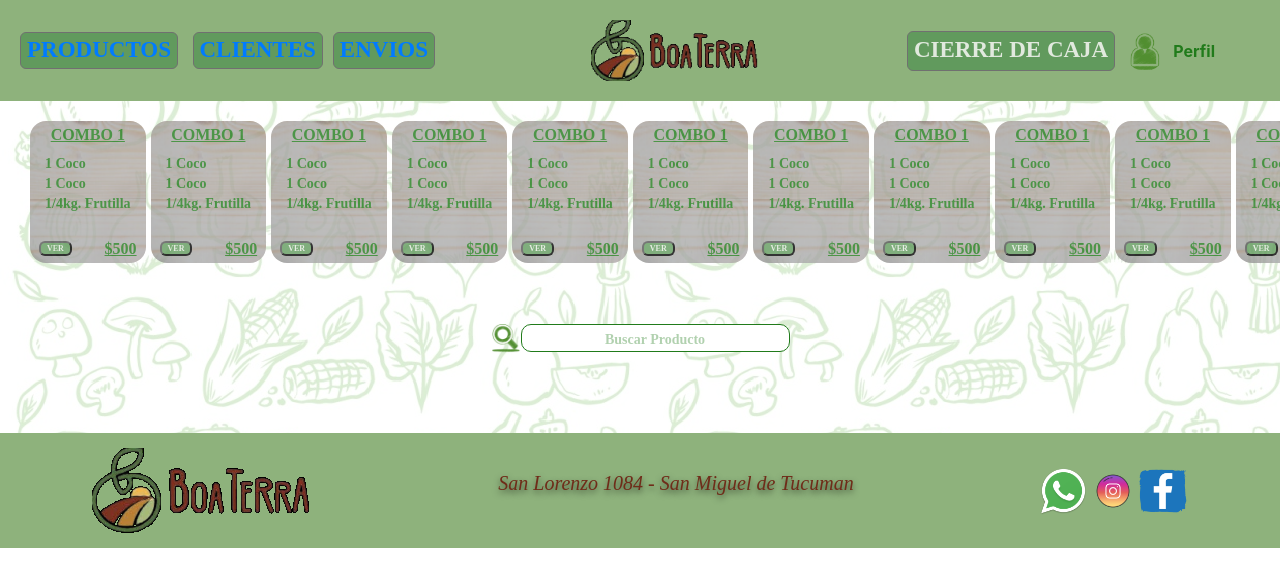
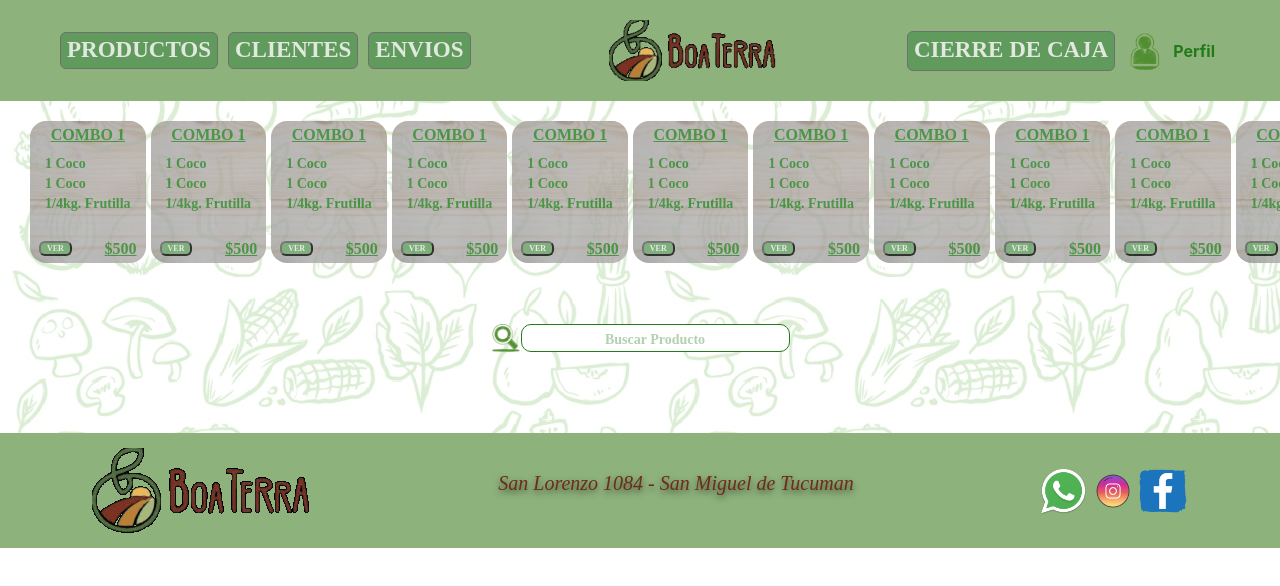
Before and after one commit to bertini91/BoaTerra, a React app: page /principal in a window 1280 px wide. Shown: the top 586 px of the page. Built offline with nearby package versions, Linux system fonts and the light colour scheme; no server answers.

Commit message:
header y footer responsive

```diff
--- a/src/assets/styles/components/Footer.scss
+++ b/src/assets/styles/components/Footer.scss
@@ -13,7 +13,6 @@
   text-shadow: 0 3px 6px rgba(0, 0, 0, 0.6);
   font-family: TempusSansITC;
   font-style: italic;
-  /* font-style: normal; */
   font-size: 20px;
   font-weight: normal;
   font-stretch: normal;
@@ -33,3 +32,10 @@
   height: 50px;
   object-fit: cover;
 }
+
+@media screen and (max-width: 800px){
+  .footer{
+    display: grid;
+    justify-items: center;
+  }
+}
--- a/src/assets/styles/components/Header.scss
+++ b/src/assets/styles/components/Header.scss
@@ -30,17 +30,14 @@ $back-color_perfil: rgba(225, 233, 222, 0.59);
   justify-content: space-between;
   align-items: center;
 }
+.ulOptionHeader {
+  display: flex;
+}
+.commonButtons {
+  display: flex;
+}
 
 .header button {
-  font-family: BigJohn;
-  font-size: 23px;
-  font-weight: normal;
-  font-stretch: normal;
-  font-style: normal;
-  line-height: 1.43;
-  letter-spacing: normal;
-  text-align: center;
-  color: #e1e9de;
   border-radius: 6px;
   border: solid 1px #707070;
   background-color: #619a5d;
@@ -48,15 +45,32 @@ $back-color_perfil: rgba(225, 233, 222, 0.59);
   text-transform: uppercase;
   font-weight: bold;
 }
+.buttonOption {
+  margin: 0;
+  display: none;
+}
+.header ul {
+  list-style: none;
+  margin-bottom: 0;
+}
+.header button a {
+  font-family: BigJohn;
+  font-size: 23px;
+  font-stretch: normal;
+  font-style: normal;
+  line-height: 1.43;
+  letter-spacing: normal;
+  text-align: center;
+  color: #e1e9de;
+  text-decoration: none;
+}
 
 .header__menu {
   margin-right: 45px;
-  /* padding-left: 20px; */
   display: flex;
-  /* height: 100%; */
 }
-.header__menu-ListOption{
-  /* background-color: $back-color_perfil; */
+.header__menu-ListOption,
+.ulOptionHeader {
   background-color: $back-color_header-footer;
   border-bottom-right-radius: 8px;
   border-bottom-left-radius: 8px;
@@ -64,17 +78,11 @@ $back-color_perfil: rgba(225, 233, 222, 0.59);
 
 .header__menu ul {
   display: none;
-  list-style: none;
-  /* margin: 0px 0px 0px -14px; */
   padding: 0px;
   padding-top: 50px;
   position: absolute;
   z-index: 2;
-  /* width: 100px; */
   width: max-content;
-
-  /* text-align: right;
-  margin-left: 0; */
 }
 
 .header__menu:hover ul,
@@ -83,24 +91,19 @@ ul:hover {
 }
 
 .header__menu li {
-  /* background-color: $back-color_perfil; */
   padding: 5px 7px 3px 7px;
-  /* text-decoration: none; */
 }
 
-
 .header__menu li a {
-  color: #e1e9de;;
+  color: #e1e9de;
   font-weight: bold;
-  /* text-decoration: none; */
-  /* padding-top: 5px; */
   font-family: $font-famili_Header;
   text-transform: uppercase;
 }
-.header__menu li a:hover{
+.header__menu li a:hover {
   font-size: 1.04rem;
 }
-.header__menu li:hover {
+li:hover {
   text-decoration: underline;
   text-decoration: none;
 }
@@ -121,75 +124,56 @@ ul:hover {
   margin-right: 8px;
   width: 40px;
   border-radius: 100%;
-  object-fit: cover; //es usado para ordenar la imagen y no se deforme
+  object-fit: cover;
 }
 
-/*
-#header {
-  z-index: 2;
-  position: fixed;
-  width: 100%;
-  height: 60px;
-  line-height: 60px;
-  background: #222;
-
-#nav {
-  position: absolute;
-  right: 0;
-  top: -15px;
-  height: 60px;
-}
-#nav ul li {
-  float: left;
-  list-style: none;
-}
-#nav ul li a {
-  display: block;
-  color: white;
-  text-decoration: none;
-  padding: 0 10px;
+.closeBox_perfil {
+  display: none;
 }
 
-@media (max-width: 599px) {
-  #header .container {
+@media screen and (max-width: 1040px) {
+  .closeBox_perfil {
+    display: inline;
+  }
+  .closeBox_perfil-nav {
+    display: none;
+  }
+  .buttonOption {
+    display: block;
+  }
+  .ulOptionHeader {
+    padding-left: 0;
+    position: absolute;
+    padding-top: 25px;
+    z-index: 2;
+  }
+
+  .sectionOption {
+    align-content: initial;
+  }
+
+  .commonButtons {
+    display: grid;
+  }
+  .commonButtons li button {
+    background-color: $back-color_header-footer;
+    border: none;
+  }
+  .sectionOption ul {
+    display: none;
+  }
+  .commonButtons li {
+    display: inline;
+    padding: 0px;
+    z-index: 2;
     width: 100%;
   }
-  #header h1 {
-    padding-left: 3%;
+  .sectionOption:hover .ulOptionHeader,
+  .ulOptionHeader:hover {
+    display: block;
   }
-  #nav {
-    width: 100%;
-    top: 60px;
-  }
-  #nav:before {
-    content: '\2630';
-    display: block;
-    position: absolute;
-    right: 3%;
-    top: -50px;
-    line-height: 40px;
-    font-size: 1.4em;
-    cursor: pointer;
-  }
-  #nav ul {
-    background: #222;
-    width: 100%;
-    margin: 0px;
-  }
-  #nav ul li {
-    float: none;
-  }
-  #nav ul li a {
-    padding: 10px 3%;
-    line-height: 20px;
-    border-top: 1px solid #333;
-  }
-}*/
-
-@media screen and (max-width: 870px){
-  .commonButtons button{
-    float: none;
-    display: block;
-    text-align: left;
+  .sectionOption li:hover {
+    text-decoration: underline;
+    text-decoration: none;
   }
 }
--- a/src/components/Header.jsx
+++ b/src/components/Header.jsx
@@ -9,10 +9,27 @@ const Header = (props) => {
   return (
     <div className="header">
       {!isLogin ? (
+        <div className="sectionOption">
+          <button className="buttonOption">...</button>
+          <ul className="ulOptionHeader">
             <div className="commonButtons">
-          <button><Link>Productos</Link> </button>            {/* Debo tratarlo como Link */}
-          <button><Link>Clientes</Link> </button>
-          <button><Link>Envios</Link></button>
+              <li>
+                <button>
+                  <Link>Productos</Link>
+                </button>{" "}
+              </li>
+              <li>
+                <button>
+                  <Link>Clientes</Link>
+                </button>
+              </li>
+              <li>
+                <button>
+                  <Link>Envios</Link>
+                </button>
+              </li>
+            </div>
+          </ul>
         </div>
       ) : null}
       <Link to="/">
@@ -21,7 +38,11 @@ const Header = (props) => {
 
       {isLogin ? <h1 className="title">Bienvenidos</h1> : null}
       <div className="d-flex">
-        {isAdmin ? <button>Cierre de Caja</button> : null}
+        {isAdmin ? (
+          <button className="closeBox_perfil-nav">
+            <Link>Cierre de Caja</Link>
+          </button>
+        ) : null}
         <div className="header__menu">
           <div className="header__menu--profile">
             <img src={user_person} alt="" />
@@ -39,6 +60,7 @@ const Header = (props) => {
                     <li>
                       <Link to="">Mis Datos</Link>
                     </li>
+                    <li className="closeBox_perfil"><Link>Cierre de Caja</Link></li>
                     <li>
                       <Link to="">Control Caja</Link>
                     </li>
```
Also changed, not shown: src/components/Footer.jsx (+7 -4 lines). Lines whose indentation alone changed are shown as unchanged.
